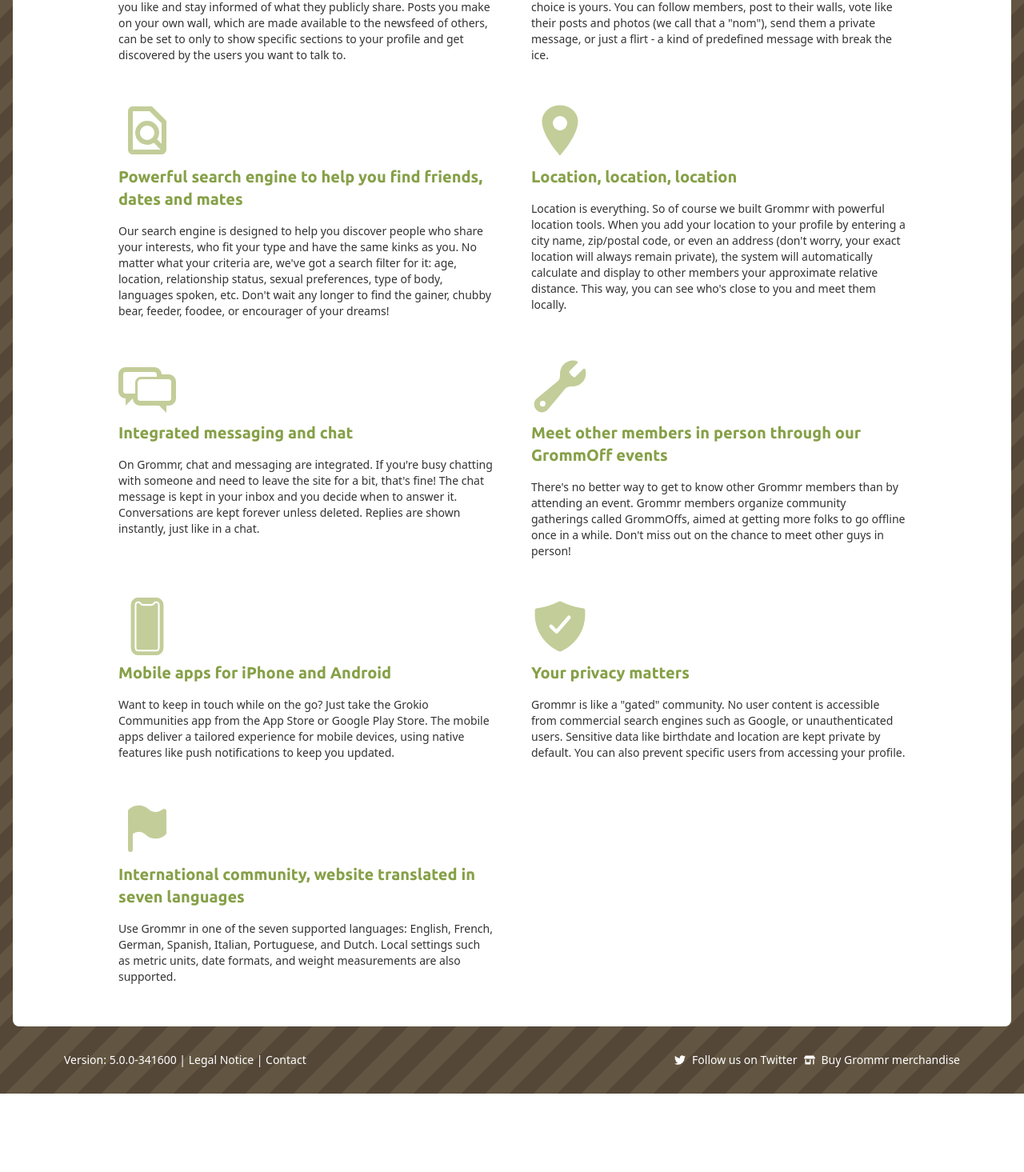
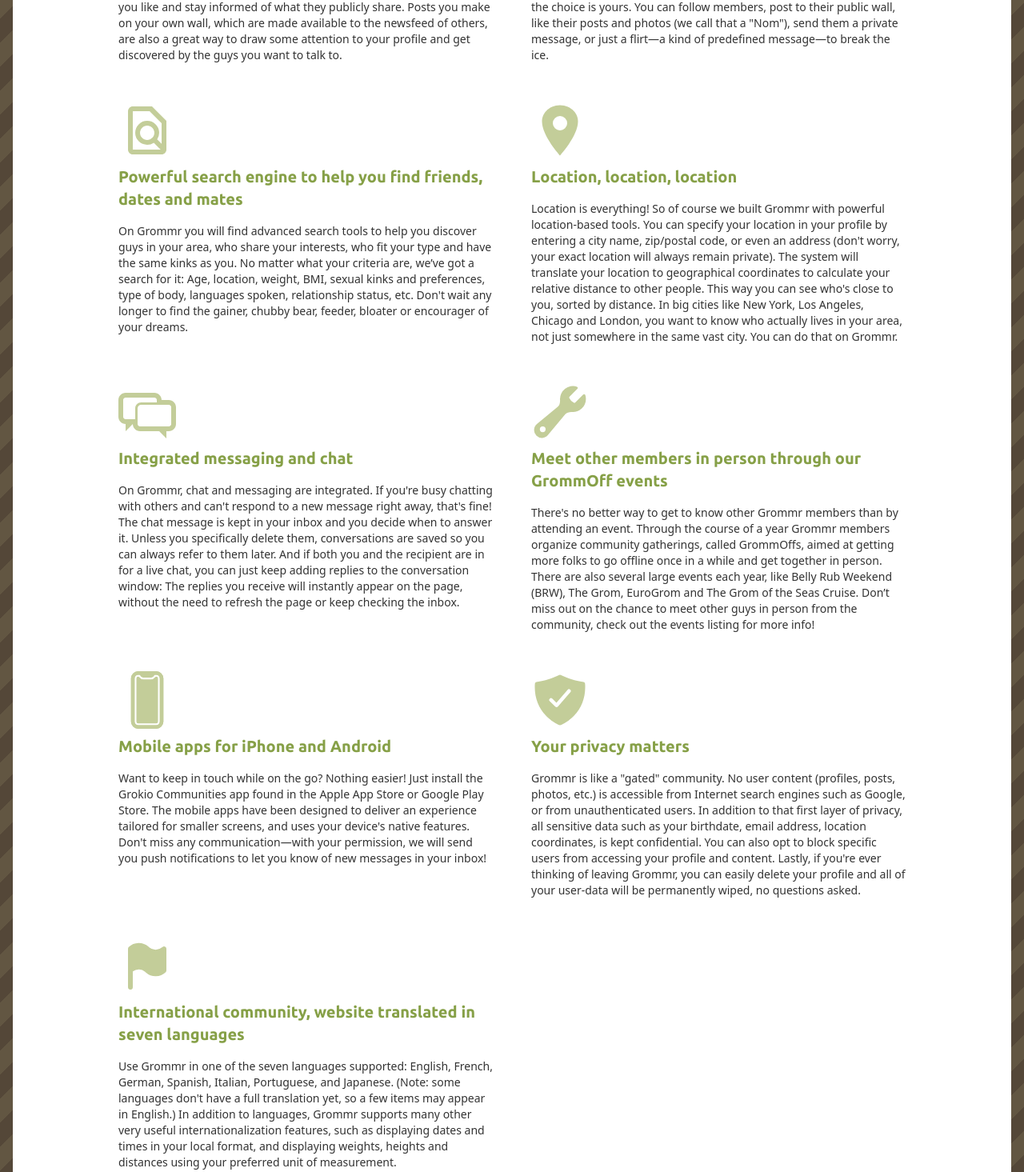
Before and after one commit to rajuahmmed111/to-do-list, a Next.js app: page / in a window 1280 px wide. Shown: the part 1387-2852 px from the top of the page at 80% size. Before the commit the page ends 2754 px from the top, so only its background shows below. Built offline with nearby package versions, Linux system fonts and the light colour scheme.

Commit message:
feature grid card component added

```diff
--- a/src/components/common/Footer.tsx
+++ b/src/components/common/Footer.tsx
@@ -4,8 +4,8 @@
 
 const Footer = () => {
   return (
-    <footer className="max-w-6xl mx-auto px-4 py-8 text-sm text-white">
-      <div className="flex justify-between gap-2 flex-wrap items-center">
+    <footer className="container mx-auto px-4 pt-5 pb-8 text-sm text-white">
+      <div className="">
         <div>Version: 5.0.0-341600 | Legal Notice | Contact</div>
         <div className="flex flex-wrap gap-2">
           <Link href="#" className="flex items-center gap-2">
--- a/src/components/pages/home/FeaturesGrid.tsx
+++ b/src/components/pages/home/FeaturesGrid.tsx
@@ -9,29 +9,9 @@
 import { TiMessages } from "react-icons/ti";
 import { HiMiniWrench } from "react-icons/hi2";
 import { TbFlagFilled } from "react-icons/tb";
+import FeatureGridCard from "@/components/ui/FeatureGridCard";
 
 // FeatureCard component for reusability
-interface FeatureCardProps {
-  title: string;
-  description: string;
-  Icon: React.ElementType;
-}
-
-const FeatureCard: React.FC<FeatureCardProps> = ({
-  title,
-  description,
-  Icon,
-}) => (
-  <div className="bg-white/90 rounded-lg p-5">
-    <div className="mb-4 flex flex-col gap-2">
-      <div className="text-7xl text-secondary-green">
-        <Icon />
-      </div>
-      <h3 className="text-text-green font-ubuntu font-bold text-xl">{title}</h3>
-    </div>
-    <p className="text-sm">{description}</p>
-  </div>
-);
 
 // FeaturesGrid component with mapped data
 const FeaturesGrid = () => {
@@ -39,78 +19,52 @@
     {
       title:
         "A Newsfeed that keeps you in touch with the community and your friends",
-      description: `Don't miss out on the hottest topics and latest news! The newsfeed
-        provides a summary of what people are writing on their walls and the
-        community forums. You can customize what appears in your feed so you
-        like and stay informed of what they publicly share. Posts you make on
-        your own wall, which are made available to the newsfeed of others, can
-        be set to only to show specific sections to your profile and get discovered by
-        the users you want to talk to.`,
+      description: `Don't miss out on the hottest topics and latest news: The newsfeed provides a summary of what people are writing on their walls and the comments others are making. You can choose to follow the members you like and stay informed of what they publicly share. Posts you make on your own wall, which are made available to the newsfeed of others, are also a great way to draw some attention to your profile and get discovered by the guys you want to talk to.`,
       Icon: FaRegNewspaper,
     },
     {
       title:
         "Tools to get engaged with other members and the community as a whole",
-      description: `No matter your personality, Grommr has tools you can use to interact
-        with the people you like most. Whether you prefer the privacy of direct messages,
-        or the more public nature of wall posts and photo goals, the choice is yours.
-        You can follow members, post to their walls, vote like their posts and photos
-        (we call that a "nom"), send them a private message, or just a flirt - a kind
-        of predefined message with break the ice.`,
+      description: `No matter your personality, Grommr has tools you can use to interact with the people you like most. Whether you prefer the privacy of direct messages or leaving a public comment on someone's post or photo, the choice is yours. You can follow members, post to their public wall, like their posts and photos (we call that a "Nom"), send them a private message, or just a flirt—a kind of predefined message—to break the ice.`,
       Icon: FaThumbsUp,
     },
     {
       title: "Powerful search engine to help you find friends, dates and mates",
-      description: `Our search engine is designed to help you discover people who share
-        your interests, who fit your type and have the same kinks as you. No matter
-        what your criteria are, we've got a search filter for it: age, location, relationship
-        status, sexual preferences, type of body, languages spoken, etc. Don't wait any
-        longer to find the gainer, chubby bear, feeder, foodee, or encourager of your dreams!`,
+      description: `On Grommr you will find advanced search tools to help you discover guys in your area, who share your interests, who fit your type and have the same kinks as you. No matter what your criteria are, we’ve got a search for it: Age, location, weight, BMI, sexual kinks and preferences, type of body, languages spoken, relationship status, etc. Don't wait any longer to find the gainer, chubby bear, feeder, bloater or encourager of your dreams.`,
       Icon: MdOutlineFindInPage,
     },
     {
       title: "Location, location, location",
-      description: `Location is everything. So of course we built Grommr with powerful
-        location tools. When you add your location to your profile by entering a city name,
-        zip/postal code, or even an address (don't worry, your exact location will always
-        remain private), the system will automatically calculate and display to other members
-        your approximate relative distance. This way, you can see who's close to you and meet them locally.`,
+      description: `Location is everything! So of course we built Grommr with powerful location-based tools. You can specify your location in your profile by entering a city name, zip/postal code, or even an address (don't worry, your exact location will always remain private). The system will translate your location to geographical coordinates to calculate your relative distance to other people. This way you can see who's close to you, sorted by distance. In big cities like New York, Los Angeles, Chicago and London, you want to know who actually lives in your area, not just somewhere in the same vast city. You can do that on Grommr.
+
+`,
       Icon: IoLocationSharp,
     },
     {
       title: "Integrated messaging and chat",
-      description: `On Grommr, chat and messaging are integrated. If you're busy chatting
-        with someone and need to leave the site for a bit, that's fine! The chat message is
-        kept in your inbox and you decide when to answer it. Conversations are kept forever
-        unless deleted. Replies are shown instantly, just like in a chat.`,
+      description: `On Grommr, chat and messaging are integrated. If you're busy chatting with others and can't respond to a new message right away, that's fine! The chat message is kept in your inbox and you decide when to answer it. Unless you specifically delete them, conversations are saved so you can always refer to them later. And if both you and the recipient are in for a live chat, you can just keep adding replies to the conversation window: The replies you receive will instantly appear on the page, without the need to refresh the page or keep checking the inbox.
+
+`,
       Icon: TiMessages,
     },
     {
       title: "Meet other members in person through our GrommOff events",
-      description: `There's no better way to get to know other Grommr members than by attending an event.
-        Grommr members organize community gatherings called GrommOffs, aimed at getting more folks to go
-        offline once in a while. Don't miss out on the chance to meet other guys in person!`,
+      description: `There's no better way to get to know other Grommr members than by attending an event. Through the course of a year Grommr members organize community gatherings, called GrommOffs, aimed at getting more folks to go offline once in a while and get together in person. There are also several large events each year, like Belly Rub Weekend (BRW), The Grom, EuroGrom and The Grom of the Seas Cruise. Don’t miss out on the chance to meet other guys in person from the community, check out the events listing for more info!`,
       Icon: HiMiniWrench,
     },
     {
       title: "Mobile apps for iPhone and Android",
-      description: `Want to keep in touch while on the go? Just take the Grokio Communities app from the App
-        Store or Google Play Store. The mobile apps deliver a tailored experience for mobile devices,
-        using native features like push notifications to keep you updated.`,
+      description: `Want to keep in touch while on the go? Nothing easier! Just install the Grokio Communities app found in the Apple App Store or Google Play Store. The mobile apps have been designed to deliver an experience tailored for smaller screens, and uses your device's native features. Don't miss any communication—with your permission, we will send you push notifications to let you know of new messages in your inbox!`,
       Icon: IoPhonePortrait,
     },
     {
       title: "Your privacy matters",
-      description: `Grommr is like a "gated" community. No user content is accessible from commercial search
-        engines such as Google, or unauthenticated users. Sensitive data like birthdate and location
-        are kept private by default. You can also prevent specific users from accessing your profile.`,
+      description: `Grommr is like a "gated" community. No user content (profiles, posts, photos, etc.) is accessible from Internet search engines such as Google, or from unauthenticated users. In addition to that first layer of privacy, all sensitive data such as your birthdate, email address, location coordinates, is kept confidential. You can also opt to block specific users from accessing your profile and content. Lastly, if you're ever thinking of leaving Grommr, you can easily delete your profile and all of your user-data will be permanently wiped, no questions asked.`,
       Icon: IoShieldCheckmark,
     },
     {
       title: "International community, website translated in seven languages",
-      description: `Use Grommr in one of the seven supported languages: English, French, German, Spanish,
-        Italian, Portuguese, and Dutch. Local settings such as metric units, date formats, and weight measurements
-        are also supported.`,
+      description: `Use Grommr in one of the seven languages supported: English, French, German, Spanish, Italian, Portuguese, and Japanese. (Note: some languages don't have a full translation yet, so a few items may appear in English.) In addition to languages, Grommr supports many other very useful internationalization features, such as displaying dates and times in your local format, and displaying weights, heights and distances using your preferred unit of measurement.`,
       Icon: TbFlagFilled,
     },
   ];
@@ -118,7 +72,7 @@
   return (
     <div className="grid max-w-5xl mx-auto sm:grid-cols-2 gap-2">
       {features.map((feature, index) => (
-        <FeatureCard
+        <FeatureGridCard
           key={index}
           title={feature.title}
           description={feature.description}
--- /dev/null
+++ b/src/components/ui/FeatureGridCard.tsx
@@ -0,0 +1,22 @@
+interface FeatureCardProps {
+  title: string;
+  description: string;
+  Icon: React.ElementType;
+}
+
+const FeatureGridCard: React.FC<FeatureCardProps> = ({
+  title,
+  description,
+  Icon,
+}) => (
+  <div className="bg-white/90 rounded-lg p-5">
+    <div className="mb-4 flex flex-col gap-2">
+      <div className="text-7xl text-secondary-green">
+        <Icon />
+      </div>
+      <h3 className="text-text-green font-ubuntu font-bold text-xl">{title}</h3>
+    </div>
+    <p className="text-sm">{description}</p>
+  </div>
+);
+export default FeatureGridCard;
```
